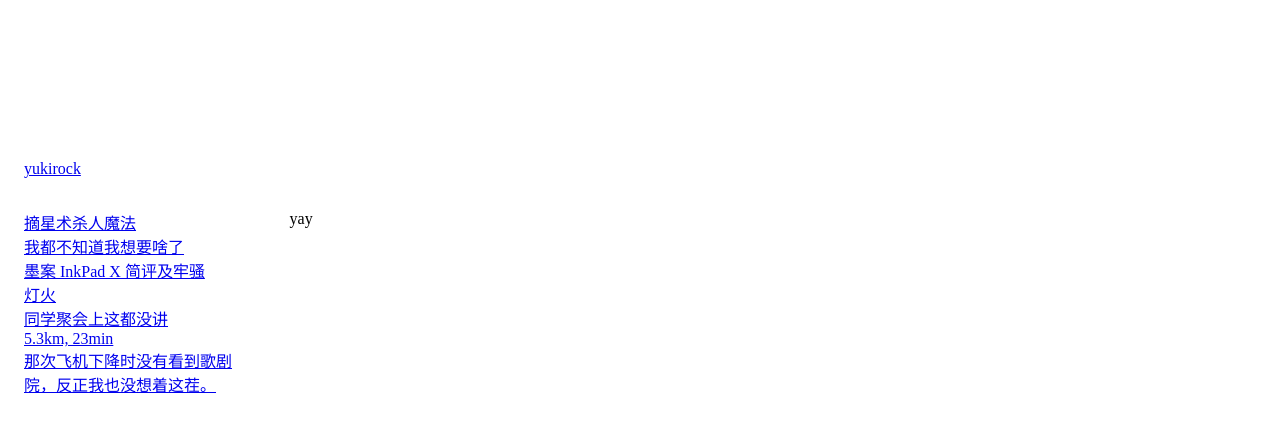
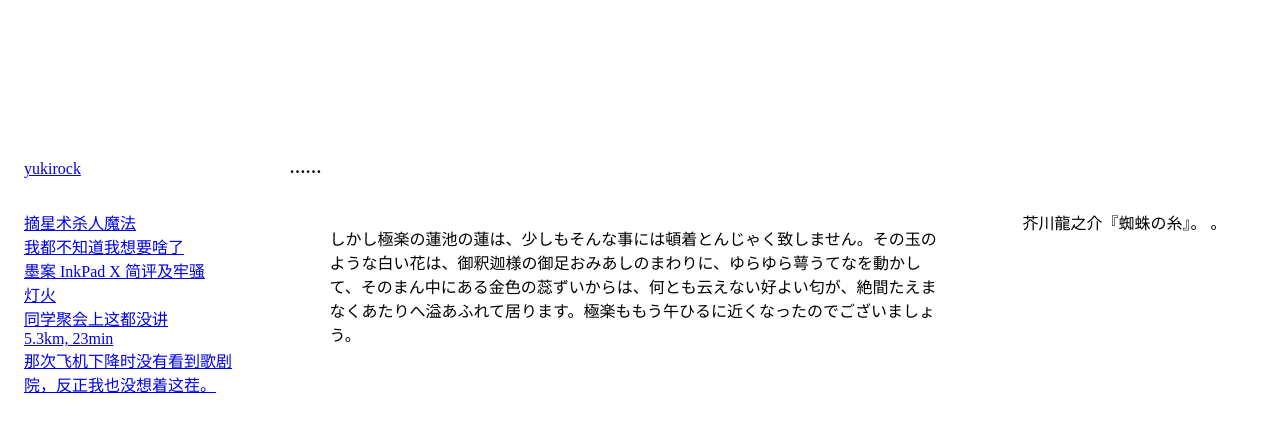
Before and after one commit to chadluo/videotape, a Jekyll site: the page built from index.markdown, in a window 1280 px wide. Shown: the top 432 px of the page. Built offline with Jekyll 4.4.1, drawn with Linux system fonts in a browser that asks for light colours.

```diff
--- a/index.markdown
+++ b/index.markdown
@@ -1,8 +1,8 @@
 ---
-# Feel free to add content and custom Front Matter to this file.
-# To modify the layout, see https://jekyllrb.com/docs/themes/#overriding-theme-defaults
-
+title: "……"
 layout: post
+note: "芥川龍之介『蜘蛛の糸』"
+lang: jp
 ---
 
-yay
+> しかし極楽の蓮池の蓮は、少しもそんな事には頓着とんじゃく致しません。その玉のような白い花は、御釈迦様の御足おみあしのまわりに、ゆらゆら萼うてなを動かして、そのまん中にある金色の蕊ずいからは、何とも云えない好よい匂が、絶間たえまなくあたりへ溢あふれて居ります。極楽ももう午ひるに近くなったのでございましょう。
```
